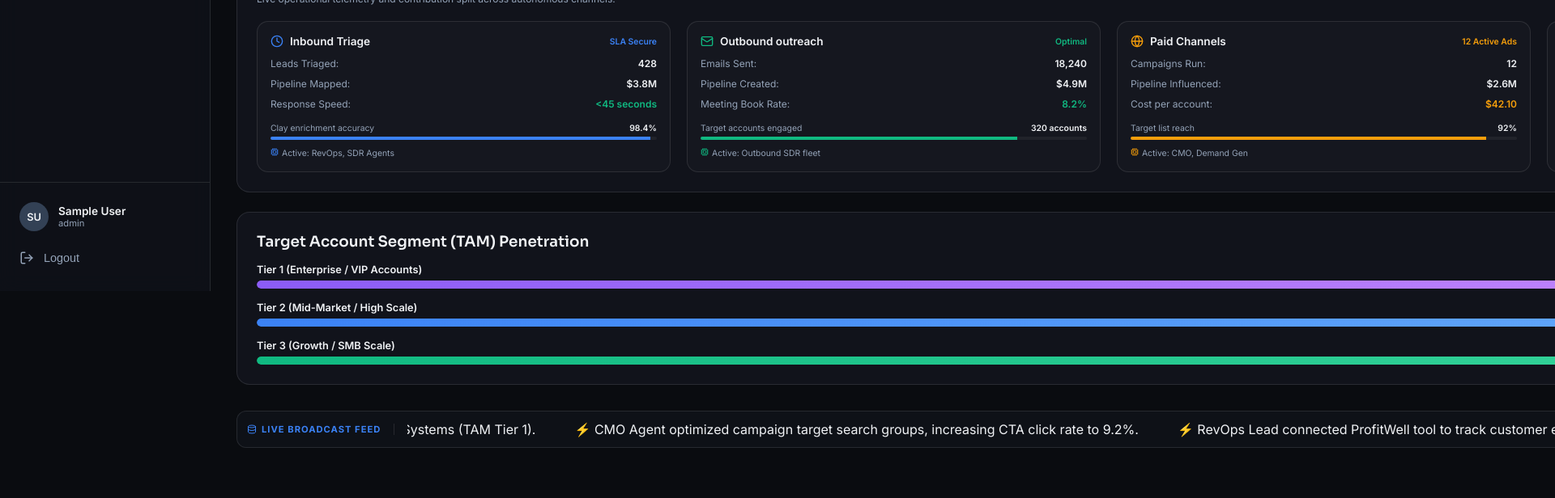
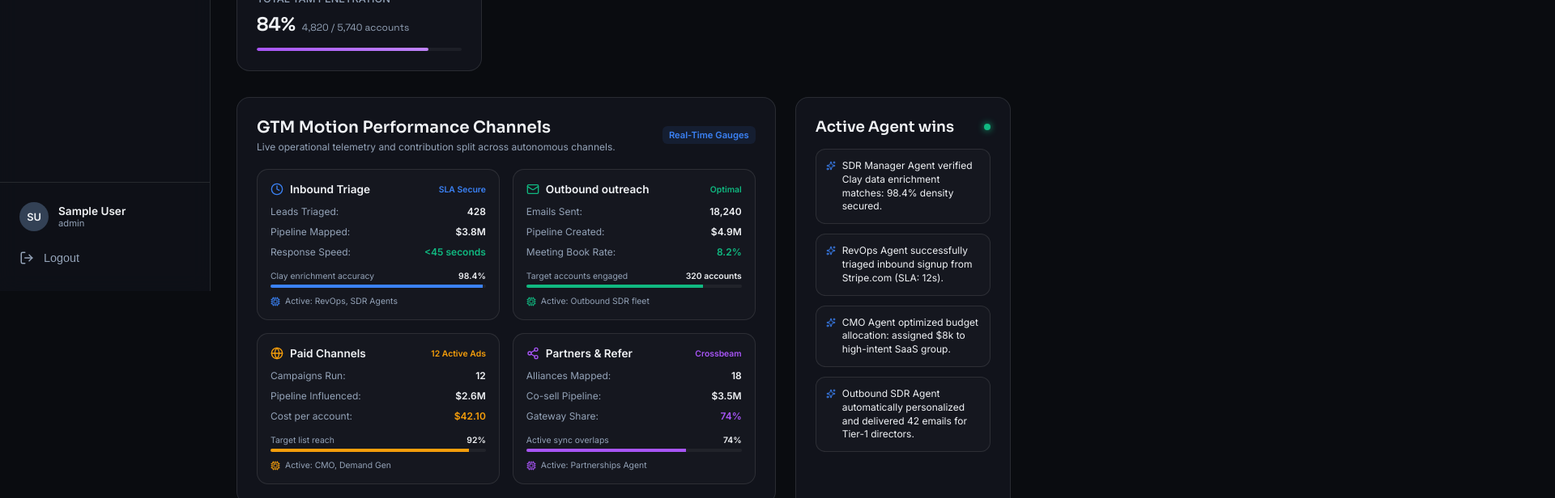
Before and after one commit to abdulfatiraziz/SynapseAgenticGTMOS, a Next.js app: page /dashboard in a window 1280 px wide. Shown: the part 440-1056 px from the top of the page at 81% size, 1920 px wide, since content can reach past the window. Before the commit the page ends 1026 px from the top, so only its background shows below. Built offline with nearby package versions, Linux system fonts and the light colour scheme; sample sign-in values are in the browser's storage.

Commit message:
style: fix GTM channel cards horizontal grid clipping and CPU icon vertical alignment

```diff
--- a/src/app/dashboard/page.tsx
+++ b/src/app/dashboard/page.tsx
@@ -425,10 +425,10 @@ export default function DashboardHome() {
       </div>
 
       {/* Main Breakdown Section */}
-      <div className="dashboard-grid" style={{ display: 'grid', gridTemplateColumns: '2.5fr 1fr', gap: '24px', marginTop: '24px', position: 'relative', zIndex: 10 }}>
+      <div className="dashboard-grid" style={{ display: 'grid', gridTemplateColumns: 'minmax(0, 2.5fr) minmax(0, 1fr)', gap: '24px', marginTop: '24px', position: 'relative', zIndex: 10 }}>
 
         {/* Left Column: Multi-Channel Performance Motions */}
-        <div style={{ display: 'flex', flexDirection: 'column', gap: '24px' }}>
+        <div style={{ display: 'flex', flexDirection: 'column', gap: '24px', minWidth: 0 }}>
 
           <div style={{ background: 'var(--card-bg)', border: '1px solid var(--border-color)', borderRadius: '16px', padding: '24px' }}>
             <div style={{ display: 'flex', justifyContent: 'space-between', alignItems: 'center', marginBottom: '20px' }}>
@@ -446,7 +446,7 @@ export default function DashboardHome() {
             </div>
 
             {/* Responsive Channels Grid */}
-            <div style={{ display: 'grid', gridTemplateColumns: 'repeat(auto-fit, minmax(220px, 1fr))', gap: '20px' }}>
+            <div className="channels-grid" style={{ minWidth: 0 }}>
 
               {/* Motion 1: Inbound Triage */}
               <div className="channel-box" style={{ background: 'rgba(255,255,255,0.02)', border: '1px solid var(--border-color)', borderRadius: '14px', padding: '16px', display: 'flex', flexDirection: 'column', justifyContent: 'space-between' }}>
@@ -483,8 +483,8 @@ export default function DashboardHome() {
                   <div style={{ height: '4px', background: 'rgba(255,255,255,0.05)', borderRadius: '2px', overflow: 'hidden' }}>
                     <div style={{ width: currentData.inbound.enrichment, height: '100%', background: 'var(--accent-color)' }} />
                   </div>
-                  <div style={{ display: 'flex', gap: '4px', marginTop: '10px', fontSize: '0.65rem', color: 'var(--text-secondary)' }}>
-                    <Cpu size={10} color="var(--accent-color)" />
+                  <div style={{ display: 'flex', alignItems: 'center', gap: '6px', marginTop: '10px', fontSize: '0.65rem', color: 'var(--text-secondary)' }}>
+                    <Cpu size={12} color="var(--accent-color)" style={{ flexShrink: 0 }} />
                     <span>Active: RevOps, SDR Agents</span>
                   </div>
                 </div>
@@ -525,8 +525,8 @@ export default function DashboardHome() {
                   <div style={{ height: '4px', background: 'rgba(255,255,255,0.05)', borderRadius: '2px', overflow: 'hidden' }}>
                     <div style={{ width: '82%', height: '100%', background: 'var(--success-color)' }} />
                   </div>
-                  <div style={{ display: 'flex', gap: '4px', marginTop: '10px', fontSize: '0.65rem', color: 'var(--text-secondary)' }}>
-                    <Cpu size={10} color="var(--success-color)" />
+                  <div style={{ display: 'flex', alignItems: 'center', gap: '6px', marginTop: '10px', fontSize: '0.65rem', color: 'var(--text-secondary)' }}>
+                    <Cpu size={12} color="var(--success-color)" style={{ flexShrink: 0 }} />
                     <span>Active: Outbound SDR fleet</span>
                   </div>
                 </div>
@@ -567,8 +567,8 @@ export default function DashboardHome() {
                   <div style={{ height: '4px', background: 'rgba(255,255,255,0.05)', borderRadius: '2px', overflow: 'hidden' }}>
                     <div style={{ width: currentData.paid.reach, height: '100%', background: 'var(--warning-color)' }} />
                   </div>
-                  <div style={{ display: 'flex', gap: '4px', marginTop: '10px', fontSize: '0.65rem', color: 'var(--text-secondary)' }}>
-                    <Cpu size={10} color="var(--warning-color)" />
+                  <div style={{ display: 'flex', alignItems: 'center', gap: '6px', marginTop: '10px', fontSize: '0.65rem', color: 'var(--text-secondary)' }}>
+                    <Cpu size={12} color="var(--warning-color)" style={{ flexShrink: 0 }} />
                     <span>Active: CMO, Demand Gen</span>
                   </div>
                 </div>
@@ -609,8 +609,8 @@ export default function DashboardHome() {
                   <div style={{ height: '4px', background: 'rgba(255,255,255,0.05)', borderRadius: '2px', overflow: 'hidden' }}>
                     <div style={{ width: currentData.partners.integrations, height: '100%', background: '#a855f7' }} />
                   </div>
-                  <div style={{ display: 'flex', gap: '4px', marginTop: '10px', fontSize: '0.65rem', color: 'var(--text-secondary)' }}>
-                    <Cpu size={10} color="#a855f7" />
+                  <div style={{ display: 'flex', alignItems: 'center', gap: '6px', marginTop: '10px', fontSize: '0.65rem', color: 'var(--text-secondary)' }}>
+                    <Cpu size={12} color="#a855f7" style={{ flexShrink: 0 }} />
                     <span>Active: Partnerships Agent</span>
                   </div>
                 </div>
@@ -695,7 +695,7 @@ export default function DashboardHome() {
         </div>
 
         {/* Right Column: Live AI Fleet Wins & Logs */}
-        <div style={{ display: 'flex', flexDirection: 'column', gap: '24px' }}>
+        <div style={{ display: 'flex', flexDirection: 'column', gap: '24px', minWidth: 0 }}>
 
           {/* Active AI Agent Wins Terminal */}
           <div style={{ background: 'var(--card-bg)', border: '1px solid var(--border-color)', borderRadius: '16px', padding: '24px', height: '100%', display: 'flex', flexDirection: 'column', justifyContent: 'space-between' }}>
@@ -760,7 +760,7 @@ export default function DashboardHome() {
         <span style={{ fontSize: '0.7rem', fontWeight: 700, color: 'var(--accent-color)', textTransform: 'uppercase', letterSpacing: '1px', borderRight: '1px solid var(--border-color)', paddingRight: '16px', display: 'flex', alignItems: 'center', gap: '6px', flexShrink: 0 }}>
           <Database size={12} /> Live Broadcast Feed
         </span>
-        <div style={{ width: '100%', overflow: 'hidden', display: 'flex' }}>
+        <div style={{ width: '100%', overflow: 'hidden', display: 'flex', minWidth: 0 }}>
           <div className="marquee-content" style={{ display: 'flex', gap: '48px', whiteSpace: 'nowrap' }}>
             <span>⚡ SDR Agent booked a demo with CTO at CyberDyne Systems (TAM Tier 1).</span>
             <span>⚡ CMO Agent optimized campaign target search groups, increasing CTA click rate to 9.2%.</span>
@@ -950,6 +950,21 @@ export default function DashboardHome() {
           0% { transform: translateX(10%); }
           100% { transform: translateX(-100%); }
         }
+        .channels-grid {
+          display: grid;
+          grid-template-columns: repeat(4, minmax(0, 1fr));
+          gap: 16px;
+        }
+        @media (max-width: 1400px) {
+          .channels-grid {
+            grid-template-columns: repeat(2, minmax(0, 1fr));
+          }
+        }
+        @media (max-width: 768px) {
+          .channels-grid {
+            grid-template-columns: minmax(0, 1fr);
+          }
+        }
         .channel-box {
           transition: all 0.3s ease;
         }
--- a/src/app/globals.css
+++ b/src/app/globals.css
@@ -179,6 +179,7 @@ body {
   flex: 1;
   margin-left: 260px;
   padding: 32px;
+  min-width: 0;
 }
 
 .header-row {
```
